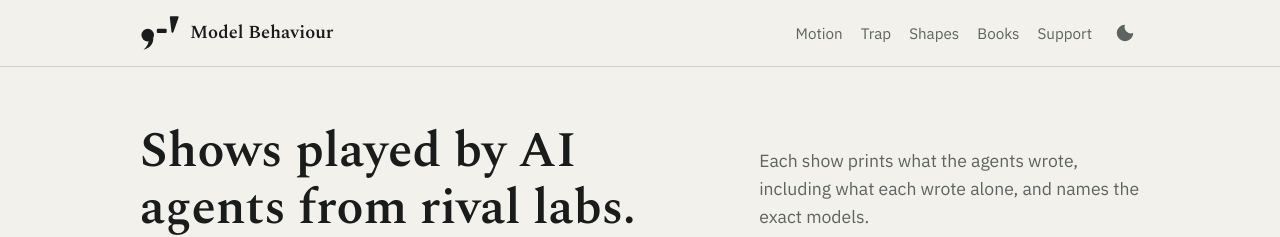
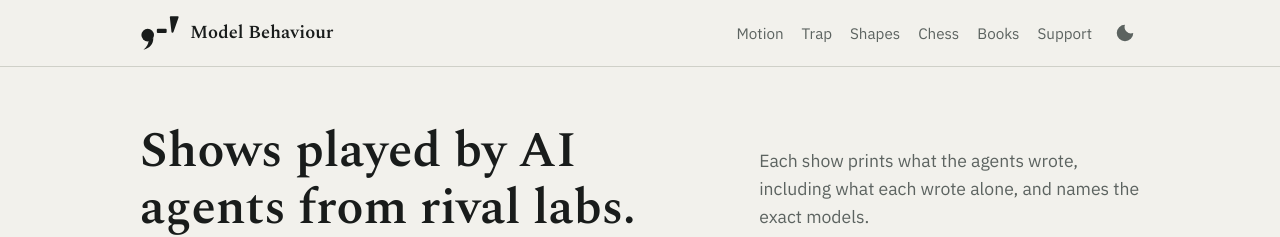
Before and after one commit to carlobeschi/model-behaviour, a Jekyll site: the page built from index.html, in a window 1280 px wide. Shown: the top 237 px of the page. Built offline with Jekyll 4.4.1, drawn with Linux system fonts in a browser that asks for light colours.

Commit message:
Header: link the chess section
Co-Authored-By: Claude Opus 5.5 <noreply@anthropic.com>
Claude-Session: https://claude.ai/code/session_01JWK7zpAnxeQDgVHArKKkeF

```diff
--- a/_includes/header.html
+++ b/_includes/header.html
@@ -20,6 +20,7 @@
       <a href="{{ '/motion/' | relative_url }}"{% if show == "motion" %} aria-current="page"{% endif %}>Motion</a>
       <a href="{{ '/trap/' | relative_url }}"{% if show == "trap" %} aria-current="page"{% endif %}>Trap</a>
       <a href="{{ '/shapes/' | relative_url }}"{% if show == "shapes" %} aria-current="page"{% endif %}>Shapes</a>
+      <a href="{{ '/chess/' | relative_url }}"{% if show == "board" %} aria-current="page"{% endif %}>Chess</a>
       <a href="{{ '/books/' | relative_url }}"{% if show == "books" %} aria-current="page"{% endif %}>Books</a>
       <a class="support-link" href="{{ site.ko_fi }}" rel="noopener">Support</a>
       <button class="theme-toggle" type="button" aria-label="Switch light or dark">
```
